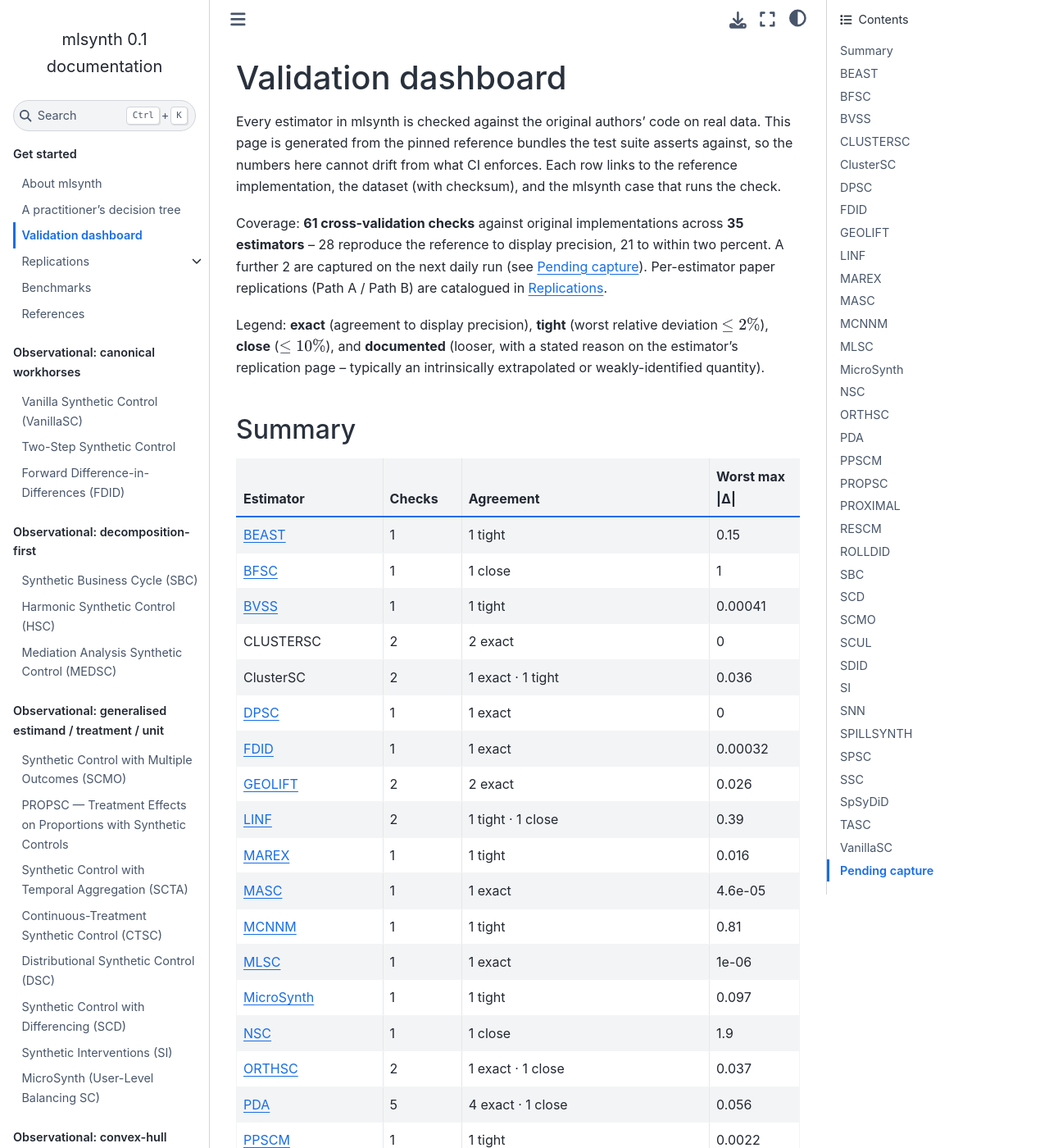
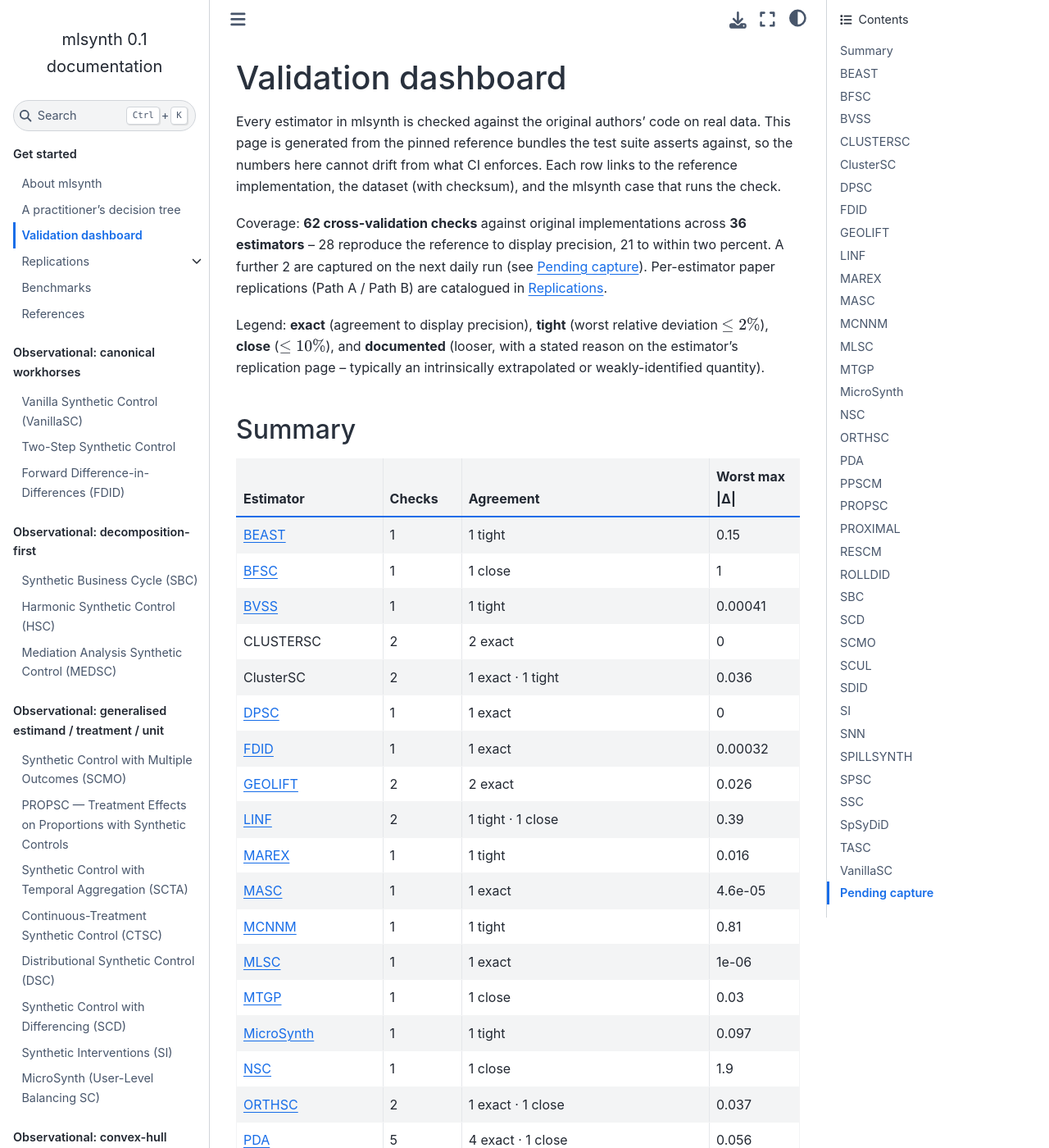
Before and after one commit to jgreathouse9/mlsynth, a Sphinx documentation site: the page built from docs/validation.rst, in a window 1280 px wide and 1400 px high. Shown: the whole window at 82% size. Built offline with Sphinx 7.4.7 and the Sphinx Book theme 1.1.4, drawn with Linux system fonts in a browser that asks for light colours; some of the changed text lies outside the part shown.

Commit message:
benchmarks: refresh validation dashboard [skip ci]

```diff
--- a/docs/validation.rst
+++ b/docs/validation.rst
@@ -9,8 +9,8 @@ test suite asserts against, so the numbers here cannot drift from what CI
 enforces. Each row links to the reference implementation, the dataset (with
 checksum), and the mlsynth case that runs the check.
 
-Coverage: **61 cross-validation checks** against original
-implementations across **35 estimators** -- 28 reproduce the reference to display precision, 21 to
+Coverage: **62 cross-validation checks** against original
+implementations across **36 estimators** -- 28 reproduce the reference to display precision, 21 to
 within two percent. A further 2 are captured on the next daily run (see `Pending capture`_). Per-estimator paper replications (Path A / Path B) are catalogued in :doc:`replications`.
 
 Legend: **exact** (agreement to display precision), **tight** (worst
@@ -81,6 +81,10 @@ Summary
      - 1
      - 1 exact
      - 1e-06
+   * - :ref:`MTGP <val-mtgp>`
+     - 1
+     - 1 close
+     - 0.03
    * - :ref:`MicroSynth <val-microsynth>`
      - 1
      - 1 tight
@@ -479,6 +483,28 @@ MLSC
      - 1e-06
      - exact — matches to display precision
      - `mlsc_bottmer <https://github.com/jgreathouse9/mlsynth/blob/main/benchmarks/cases/mlsc_bottmer.py>`__
+
+.. _val-mtgp:
+
+MTGP
+----
+
+.. list-table::
+   :header-rows: 1
+   :widths: 22 28 8 12 14 16
+
+   * - Reference
+     - Dataset
+     - #
+     - max \|Δ\|
+     - Verdict
+     - Case
+   * - replication-package Stan (via Rscript + rstan)
+     - —
+     - 3
+     - 0.03
+     - close
+     - `mtgp_california <https://github.com/jgreathouse9/mlsynth/blob/main/benchmarks/cases/mtgp_california.py>`__
 
 .. _val-microsynth:
 
```
Also changed, not shown: 1 other file.
